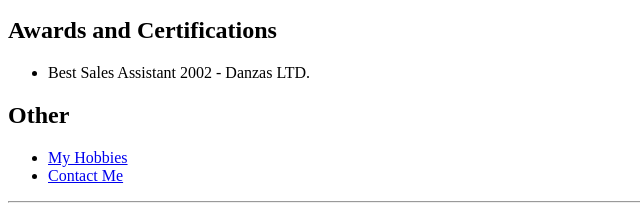
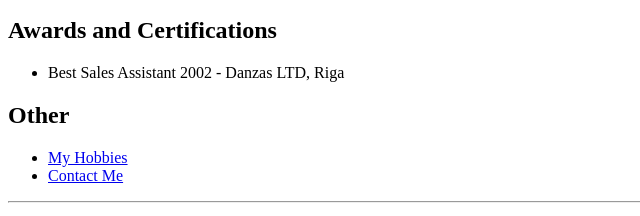
Before and after one commit to forward28/My-Resume, a plain HTML site: page index.html in a window 1280 px wide. Shown: the part 1264-1480 px from the top of the page, 0-640 px from the left. Drawn offline with Linux system fonts and the light colour scheme.

Commit message:
Riga put in indes

```diff
--- a/index.html
+++ b/index.html
@@ -72,7 +72,7 @@
 </ul>
     <h2>Awards and Certifications</h2>
     <ul>
-    <li>Best Sales Assistant 2002 - Danzas LTD.</li>
+    <li>Best Sales Assistant 2002 - Danzas LTD, Riga</li>
 </ul>
 
     <h2>Other</h2>
```
